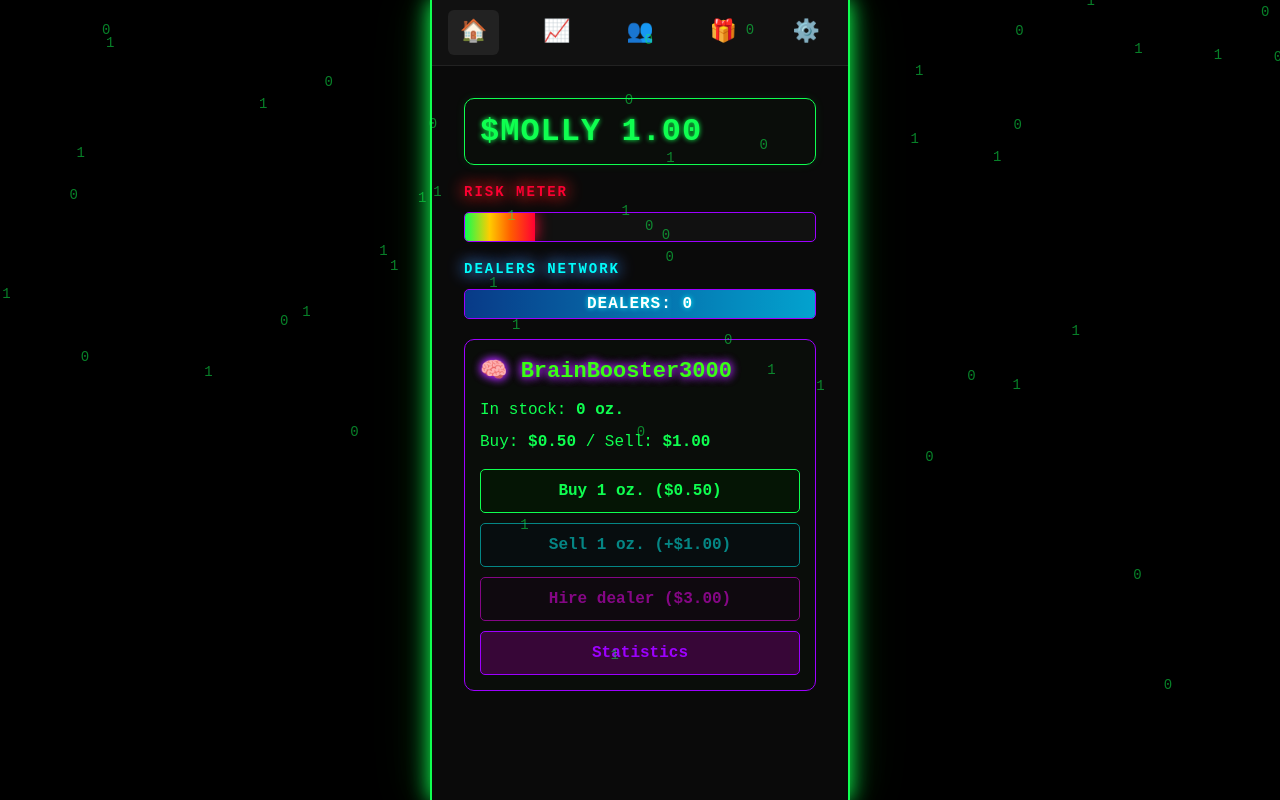
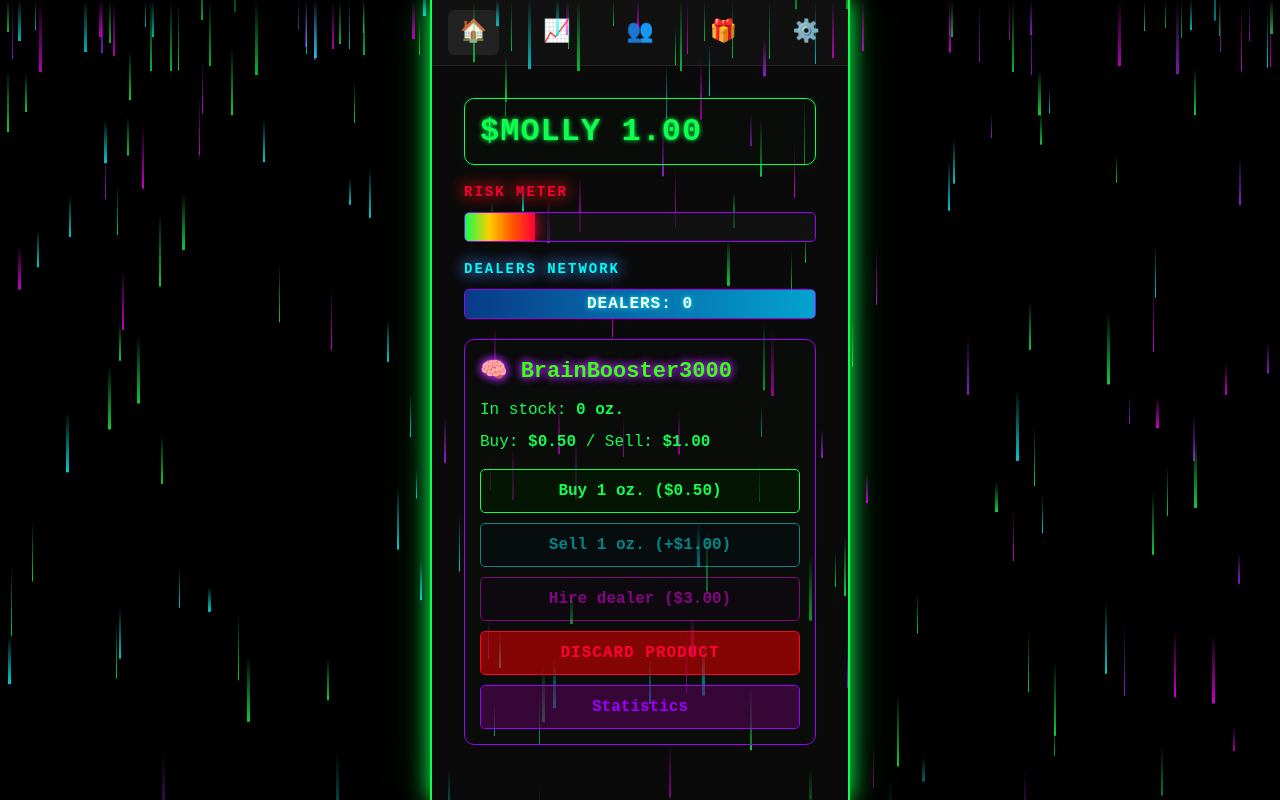
Before and after one commit to xsanxxhez/MollyEmpire1, a React (Vite) app: page / in a window 1280 px wide. Built offline with nearby package versions, Linux system fonts and the light colour scheme.

Commit message:
Design patch

```diff
--- a/src/App.css
+++ b/src/App.css
@@ -64,3 +64,22 @@ html, body, #root {
   text-shadow: 0 0 10px #00ffcc;
   white-space: nowrap;
 }
+.app-wrapper {
+  position: relative;
+  width: 100%;
+  height: 100vh;
+  overflow: hidden;
+}
+
+.game-container {
+  position: relative;
+  z-index: 1;
+  height: 100%;
+}
+
+.page-content {
+  position: relative;
+  z-index: 1;
+  height: calc(100% - 60px); /* Adjust based on your tabs height */
+  overflow-y: auto;
+}
--- a/src/MollyUI.css
+++ b/src/MollyUI.css
@@ -502,3 +502,16 @@ body {
     font-size: 12px;
   }
 }
+.action-btn.discard-btn {
+  background: rgba(255, 0, 0, 0.5);
+  color: var(--neon-red);
+  border: 1px solid var(--neon-red);
+  font-weight: bold;
+  text-transform: uppercase;
+  letter-spacing: 1px;
+}
+
+.action-btn.discard-btn:hover:not(:disabled) {
+  background: rgba(255, 0, 0, 0.7);
+  box-shadow: 0 0 15px var(--neon-red);
+}
--- a/src/MollyUI.tsx
+++ b/src/MollyUI.tsx
@@ -17,6 +17,47 @@ interface FloatingNotification {
   left: number;
 }
 
+const NeonRain = () => {
+  useEffect(() => {
+    const container = document.querySelector('.neon-rain-container');
+    if (!container) return;
+
+    const createDrop = () => {
+      const drop = document.createElement('div');
+      drop.className = 'neon-drop';
+
+      const left = Math.random() * 100;
+      const duration = 0.5 + Math.random() * 1.5;
+      const height = 25 + Math.random() * 50;
+      const delay = Math.random();
+
+      drop.style.left = `${left}%`;
+      drop.style.height = `${height}px`;
+      drop.style.animationDuration = `${duration}s`;
+      drop.style.animationDelay = `${delay}s`;
+      drop.style.width = `${0.5 + Math.random() * 2.5}px`;
+
+      container.appendChild(drop);
+
+      setTimeout(() => {
+        drop.remove();
+      }, (duration + delay) * 1000);
+    };
+
+    // Create initial dense rain
+    for (let i = 0; i < 300; i++) {
+      setTimeout(createDrop, i * 20);
+    }
+
+    // Continue creating drops very frequently
+    const interval = setInterval(createDrop, 20);
+
+    return () => clearInterval(interval);
+  }, []);
+
+  return <div className="neon-rain-container"></div>;
+};
+
 const BinaryRain = () => {
   const [digits, setDigits] = useState<BinaryDigit[]>([]);
 
@@ -24,7 +65,7 @@ const BinaryRain = () => {
     const createDigit = (): BinaryDigit => {
       const digit = Math.random() > 0.5 ? '1' : '0';
       const left = Math.random() * 100;
-      const animationDuration = 5 + Math.random() * 10;
+      const animationDuration = 5 + Math.random() * 0;
 
       return {
         id: Math.random().toString(36).substring(2, 9),
@@ -50,7 +91,7 @@ const BinaryRain = () => {
           style={{
             left: `${left}%`,
             animationDuration: `${duration}s`,
-            top: '-20px',
+            top: '-10000000px',
           }}
         >
           {digit}
@@ -157,6 +198,12 @@ const MollyUI = () => {
     }
   };
 
+  const handleDiscardProduct = () => {
+    setStaff(0); // Сбрасываем все товары
+    setRisk(Math.max(0, risk - 5)); // Снижаем риск немного при выбрасывании товара
+    addNotification("All products discarded", '#ff0033');
+  };
+
   const handleRaidResolution = () => {
     if (staff > 0) {
       const lost = money * 0.5;
@@ -169,6 +216,7 @@ const MollyUI = () => {
 
   return (
     <div className="molly-container">
+      <NeonRain />
       <BinaryRain />
       <div className="notifications-container">
         {notifications.map(({ id, text, color, top, left }) => (
@@ -230,6 +278,12 @@ const MollyUI = () => {
             disabled={money < dealerCost}
           >
             Hire dealer (${dealerCost.toFixed(2)})
+          </button>
+          <button
+            className="action-btn discard-btn"
+            onClick={handleDiscardProduct}
+          >
+            Discard Product
           </button>
           <button
             className="action-btn stats-btn"
--- a/src/pages/Progress.tsx
+++ b/src/pages/Progress.tsx
@@ -1,6 +1,49 @@
-import React, { useState } from "react";
+import React, { useState, useEffect } from "react";
 import { useGame } from "../GameContext";
 import "../styles/Progress.css";
+import "../styles/NeonRain.css";
+
+const NeonRain: React.FC = () => {
+  useEffect(() => {
+    const container = document.querySelector('.neon-rain-container');
+    if (!container) return;
+
+    const createDrop = () => {
+      const drop = document.createElement('div');
+      drop.className = 'neon-drop';
+
+      // Random position and animation
+      const left = Math.random() * 100;
+      const duration = 0.3 + Math.random() * 1.5;
+      const height = 20 + Math.random() * 50;
+      const delay = Math.random();
+
+      drop.style.left = `${left}%`;
+      drop.style.height = `${height}px`;
+      drop.style.animationDuration = `${duration}s`;
+      drop.style.animationDelay = `${delay}s`;
+      drop.style.width = `${0.5 + Math.random() * 2.5}px`;
+
+      container.appendChild(drop);
+
+      setTimeout(() => {
+        drop.remove();
+      }, (duration + delay) * 1000);
+    };
+
+    // Create initial dense rain
+    for (let i = 0; i < 500; i++) {
+      setTimeout(createDrop, i * 20);
+    }
+
+    // Continue creating drops very frequently
+    const interval = setInterval(createDrop, 10);
+
+    return () => clearInterval(interval);
+  }, []);
+
+  return <div className="neon-rain-container"></div>;
+};
 
 const Progress: React.FC = () => {
   const {
@@ -45,6 +88,7 @@ const Progress: React.FC = () => {
 
   return (
     <div className="progress-container">
+      <NeonRain />
       <h2>📈 Progress</h2>
 
       <div className="tabs">
--- /dev/null
+++ b/src/styles/NeonRain.css
@@ -0,0 +1,48 @@
+/* NeonRain.css */
+.neon-rain-container {
+  position: fixed;
+  top: 0;
+  left: 0;
+  width: 100%;
+  height: 100%;
+  pointer-events: none;
+  z-index: -1;
+  overflow: hidden;
+}
+
+.neon-drop {
+  position: absolute;
+  width: 2px;
+  background: linear-gradient(to bottom, transparent, #0fff50);
+  animation: neon-fall linear infinite;
+  opacity: 0.7;
+}
+
+.neon-drop:nth-child(4n) {
+  background: linear-gradient(to bottom, transparent, #b026ff);
+}
+
+.neon-drop:nth-child(3n) {
+  background: linear-gradient(to bottom, transparent, #00ffff);
+}
+
+.neon-drop:nth-child(5n) {
+  background: linear-gradient(to bottom, transparent, #ff00ff);
+}
+
+@keyframes neon-fall {
+  0% {
+    transform: translateY(-100px);
+    opacity: 0;
+  }
+  10% {
+    opacity: 0.8;
+  }
+  90% {
+    opacity: 0.8;
+  }
+  100% {
+    transform: translateY(100vh);
+    opacity: 0;
+  }
+}
--- a/src/styles/Progress.css
+++ b/src/styles/Progress.css
@@ -3,9 +3,11 @@
   padding: 16px;
   color: #0fff50;
   font-family: monospace;
-  background-color: #000;
+  background-color: rgba(0, 0, 0, 0.7);
   overflow-y: auto;
   height: 100%;
+  position: relative;
+  z-index: 1;
 }
 
 .progress-container h2 {
@@ -48,12 +50,13 @@
 }
 
 .progress-card, .upgrade-card {
-  background-color: #111;
+  background-color: rgba(17, 17, 17, 0.7);
   border: 1px solid #0fff50;
   border-radius: 12px;
   padding: 16px;
   box-shadow: 0 0 12px rgba(15, 255, 80, 0.3);
   transition: transform 0.2s;
+  backdrop-filter: blur(3px);
 }
 
 .progress-card:hover, .upgrade-card:hover {
@@ -99,6 +102,7 @@
   color: #00ffff;
   text-shadow: 0 0 5px #00ffff;
 }
+
 .neon-purple-name {
   color: #39FF14;
   text-shadow: 0 0 10px #b026ff, 0 0 10px #b026ff;
```
Also changed, not shown: src/components/Tabs.tsx (line endings or trailing spaces).
